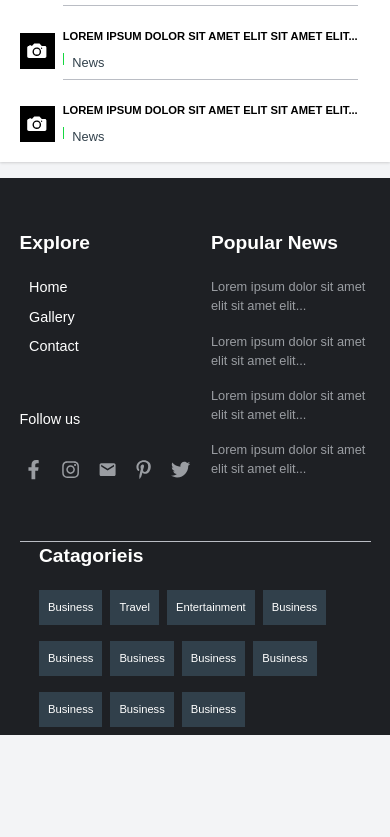
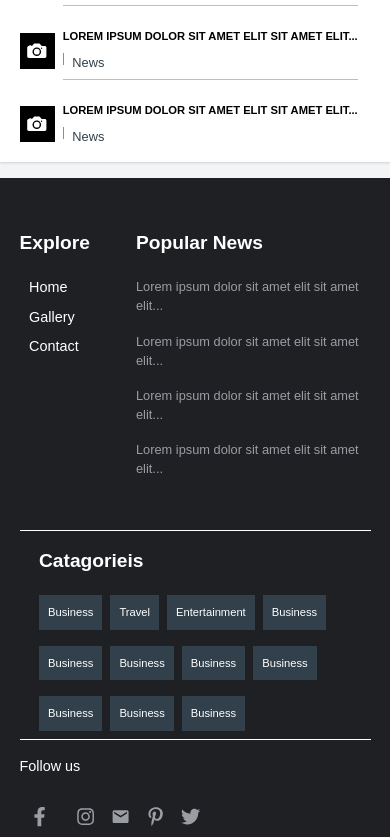
Before and after one commit to Sagni-prog/News-website, a React (Create React App) app: page / in a window 390 px wide. Shown: the part 4917-5754 px from the top of the page. Before the commit the page ends 5652 px from the top, so only its background shows below. Built offline with nearby package versions, Linux system fonts and the light colour scheme.

Commit message:
footer responsiveness

```diff
--- a/src/components/Footer/Footer.js
+++ b/src/components/Footer/Footer.js
@@ -11,7 +11,7 @@ import './footer.css'
 const Footer = () => {
   return (
     <div className='bg-gray'>
-       <div className='container border-bottom mb-2'>
+       <div className='container footer-border'>
           <div className='flex gap-2 w-100 py-5'>
 
             <div className='footer-item'>
@@ -36,31 +36,56 @@ const Footer = () => {
                </div>
               </div>
 
-              <div className='follow'>
+              <div className='follow social-medias'>
                 <div className='mb-sm'>
                 <h3 className='font-montserrat font-18 color-white'>Follow us</h3>
               </div>
 
-              <div className='social-medias flex gap-1'>
-                  <div className='bg-light-dark box flex align-center justfy-center'>
+              <div className=' flex gap-1'>
+                  <div className=' box flex align-center justfy-center'>
                       <FaFacebookF className='font-24 color-light-gray' />
                   </div>
-                  <div className='bg-light-dark box flex align-center justfy-center'>
+                  <div className=' box flex align-center justfy-center'>
                      <FaInstagram className='font-24 color-light-gray' />
                   </div>
-                  <div className='bg-light-dark box flex align-center justfy-center'>
+                  <div className=' box flex align-center justfy-center'>
                       <MdEmail className='font-24 color-light-gray' />
                   </div>
-                  <div className='bg-light-dark box flex align-center justfy-center'>
+                  <div className=' box flex align-center justfy-center'>
                       <FaPinterestP  className='font-24 color-light-gray'/>
                   </div>
-                  <div className='bg-light-dark box flex align-center justfy-center'>
+                  <div className=' box flex align-center justfy-center'>
                       <FaTwitter className='font-24 color-light-gray'/>
                   </div>
                 </div>
 
               </div>
             </div>
+
+            {/* <div className='footer-social-medias'>
+                <div className='mb-sm'>
+                <h3 className='font-montserrat font-18 color-white'>Follow us</h3>
+              </div>
+
+              <div className='social-medias flex flex-col'>
+                  <div className='bg-light-dark box flex align-center justfy-center'>
+                      <FaFacebookF className='font-16 color-light-gray' />
+                  </div>
+                  <div className='bg-light-dark box flex align-center justfy-center'>
+                     <FaInstagram className='font-16 color-light-gray' />
+                  </div>
+                  <div className='bg-light-dark box flex align-center justfy-center'>
+                      <MdEmail className='font-16 color-light-gray' />
+                  </div>
+                  <div className='bg-light-dark box flex align-center justfy-center'>
+                      <FaPinterestP  className='font-16 color-light-gray'/>
+                  </div>
+                  <div className='bg-light-dark box flex align-center justfy-center'>
+                      <FaTwitter className='font-16 color-light-gray'/>
+                  </div>
+                </div>
+
+              </div> */}
 
             <div className='footer-item2'>
               <div className='flex mb-sm '>
@@ -234,6 +259,31 @@ const Footer = () => {
               </div>
           </div>
        </div>
+
+       <div className='container footer-border-top footer-social-medias w-100'>
+                <div className='mb-sm'>
+                <h3 className='font-montserrat font-18 color-white'>Follow us</h3>
+              </div>
+
+              <div className=' flex gap-2'>
+                  <div className=' box flex align-center justfy-center'>
+                      <FaFacebookF className='font-24 color-light-gray' />
+                  </div>
+                  <div className='flex align-center justfy-center'>
+                     <FaInstagram className='font-24 color-light-gray' />
+                  </div>
+                  <div className='flex align-center justfy-center'>
+                      <MdEmail className='font-24 color-light-gray' />
+                  </div>
+                  <div className='flex align-center justfy-center'>
+                      <FaPinterestP  className='font-24 color-light-gray'/>
+                  </div>
+                  <div className='flex align-center justfy-center'>
+                      <FaTwitter className='font-24 color-light-gray'/>
+                  </div>
+                </div>
+
+              </div>
     </div>
   )
 }
--- a/src/components/Footer/footer.css
+++ b/src/components/Footer/footer.css
@@ -1,4 +1,5 @@
 .footer-container{
     width: 80%;
     margin: 0 auto;
+    margin-top: 2rem;
 }
--- a/src/index.css
+++ b/src/index.css
@@ -1353,3 +1353,7 @@ ul{
 .overlay-hidden{
     overflow: hidden;
 }
+
+.footer-item4{
+    display: none;
+}
--- a/src/mediaquery.css
+++ b/src/mediaquery.css
@@ -108,6 +108,20 @@
    .related-videos:last-child{
        display: none;
    }
+   .footer-photos{
+    display: none;
+
+}
+.footer-item{
+    width: 28%;
+}
+.footer-item2{
+    width: 34%;
+}
+.footer-item3{
+    width: 38%;
+    /* display: none; */
+}
 }
 
 @media screen and (max-width: 719px) {
@@ -160,10 +174,17 @@
 
     }
     .footer-item{
-        width: 50%;
+        width: 30%;
     }
     .footer-item2{
-        width: 50%;
+        width: 70%;
+    }
+    /* .footer-social-medias{
+        display: block;
+        width: 25%;
+    } */
+    .follow{
+        display: none;
     }
     .footer-item3{
         /* width: 38%; */
@@ -172,8 +193,20 @@
     .social-medias{
         /* flex-direction: column; */
     }
+    .footer-border{
+        border-bottom: #fff solid 1px;
+    }
+    .footer-border-top{
+        padding-top: 2rem;
+        border-top: #fff solid 1px;
+    }
+
+    .footer-item4{
+        display: block;
+        margin-bottom: 3rem;
+    }
     .box{
-      background: #1e2024;
+      /* background: #1e2024; */
     }
 
     .related-videos{
```
